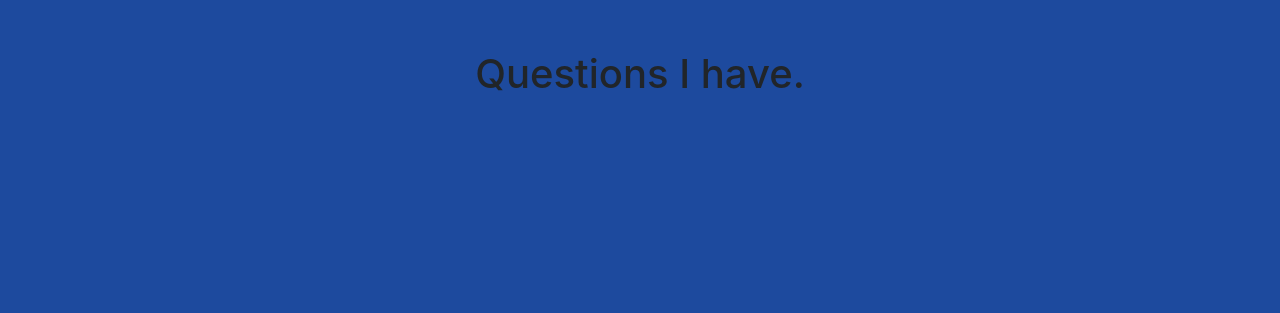
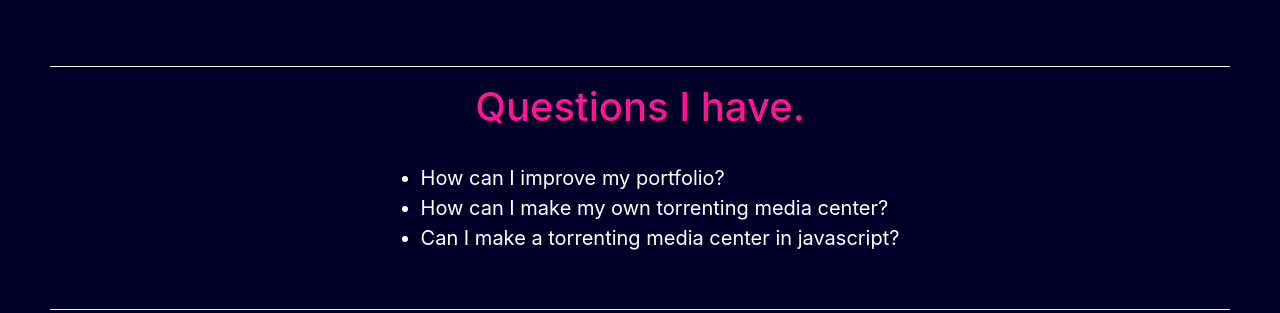
Before and after one commit to buhfur/todolist, a website: page site/public/index.html in a window 1280 px wide. Drawn offline with nearby package versions, Linux system fonts and the light colour scheme.

Commit message:
updated interface

```diff
--- a/site/public/index.html
+++ b/site/public/index.html
@@ -8,11 +8,21 @@
 
 <body>
 	<center>
-	<h1>Questions I have.</h1>
+	<div id="list">
+		<hr >
+		<h1 style="color: #ff1493">Questions I have.</h1>
+		<br>
+			<ul style="color: white">
+				<li> How can I improve my portfolio? </li>
+				<li> How can I make my own torrenting media center? </li>
+				<li> Can I make a torrenting media center in javascript? </li>
+			</ul>
+		<br>
+		<hr >
 
 
-	</center>
-
+		</center>
+	</div>
 </body>
 
 </html>
--- a/site/public/stylesheets/style.css
+++ b/site/public/stylesheets/style.css
@@ -1,15 +1,31 @@
 body {
-
+  display:grid;
+  background-color: #000029 !important;
   padding: 50px;
   font: 14px "Lucida Grande", Helvetica, Arial, sans-serif;
-  background-color: rgb(29, 74, 158) !important;
 }
 
 a {
   color: #00B7FF;
 }
 
-.h2{
+.h1, .h2{
 
 	text-align: center;
 }
+
+
+hr{
+	border-color: #f8f8ff !important;
+	width:100%;
+}
+
+ul{
+    display: table;
+    margin: 0 auto;
+    text-align: left;
+}
+
+li{
+	font-size:20px;
+}
```
Also changed, not shown: 2 other files.
